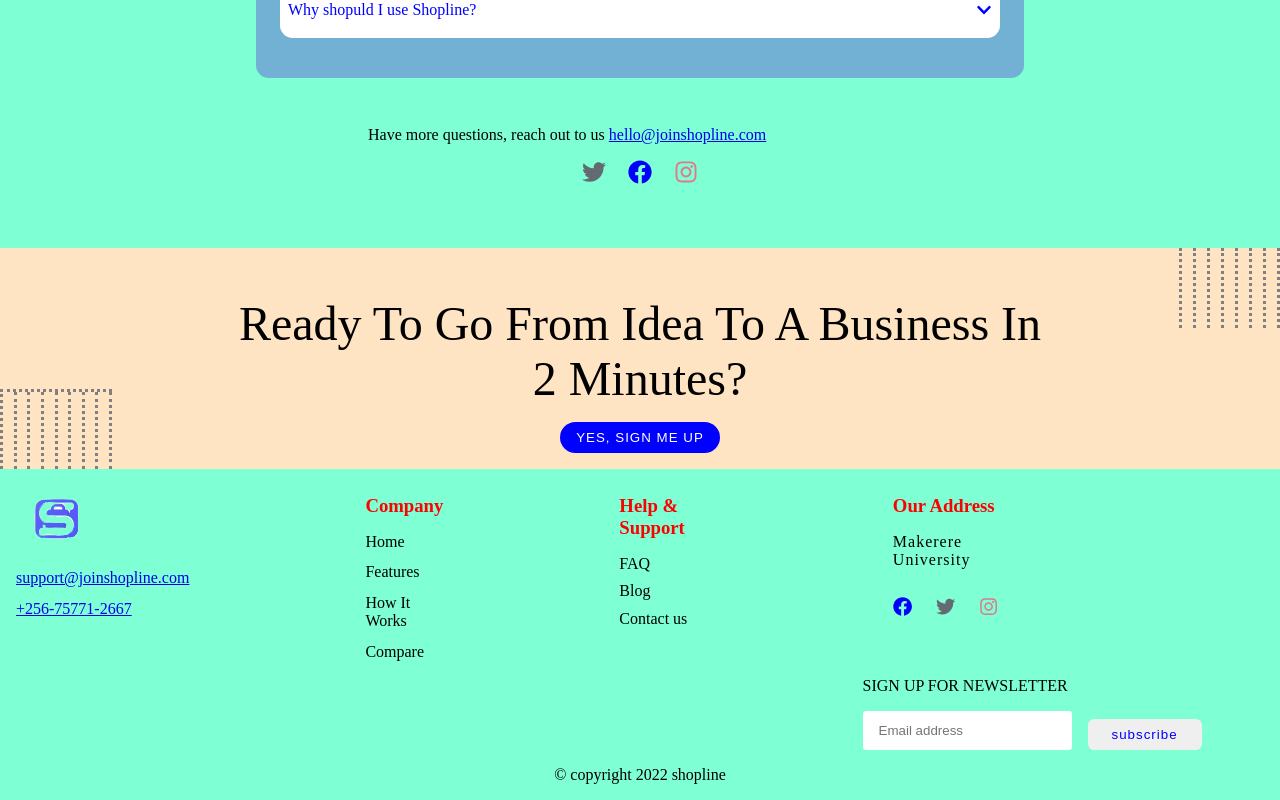
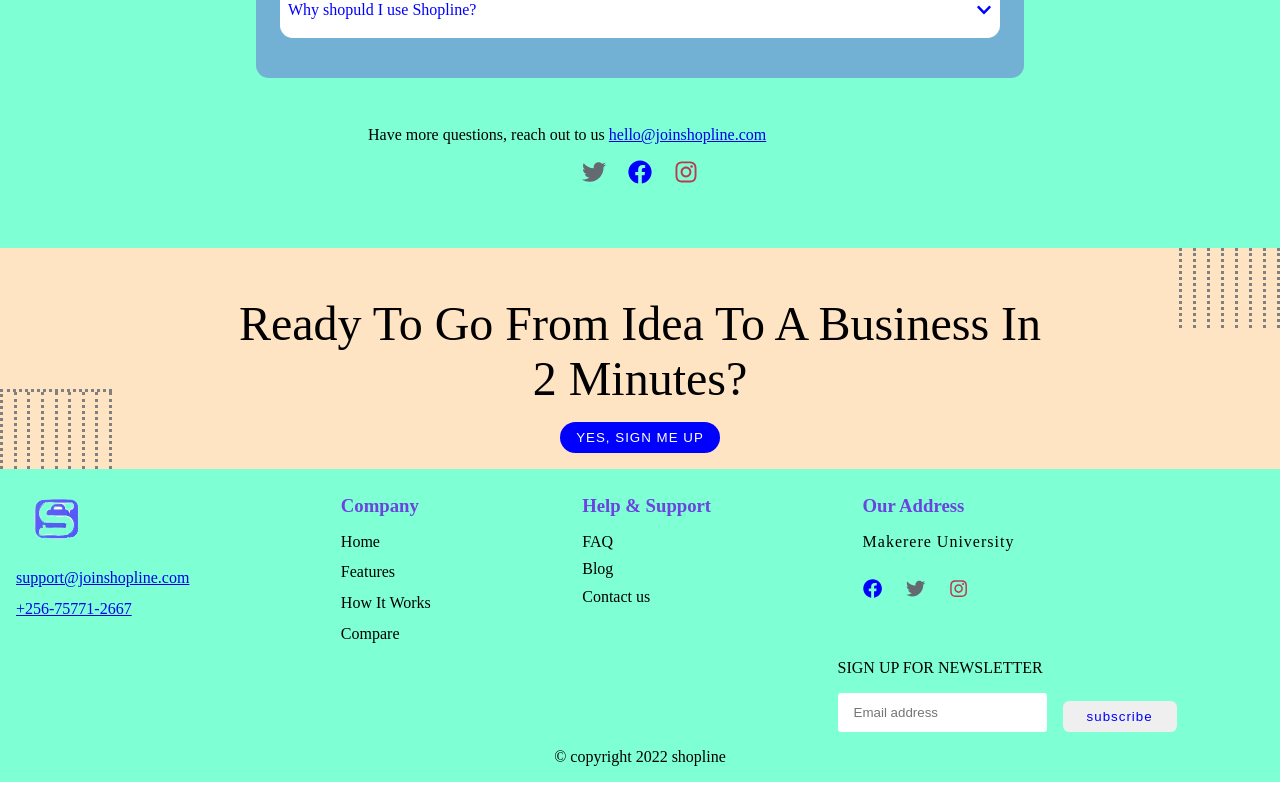
Before and after one commit to amazinng-blib/shopline-faq, a React (Create React App) app: page / in a window 1280 px wide. Shown: the part 789-1589 px from the top of the page. Built offline with nearby package versions, Linux system fonts and the light colour scheme.

Commit message:
modify footer

```diff
--- a/src/index.css
+++ b/src/index.css
@@ -130,7 +130,7 @@
 }
 
 .instagram {
-  fill: rgb(221, 122, 139);
+  fill: rgb(184, 60, 81);
 }
 
 .sign-up {
@@ -201,11 +201,11 @@
 .footer-section {
   width: 80%;
   display: flex;
-  column-gap: 11rem;
+  justify-content: space-between;
 }
 
 .footer-section h3 {
-  color: red;
+  color: rgb(108, 67, 223);
   text-transform: capitalize;
 }
 a {
@@ -258,7 +258,7 @@
 }
 .newsletter {
   margin-top: 1rem;
-  width: 95%;
+  width: 93%;
   display: flex;
   justify-content: flex-end;
 }
```
